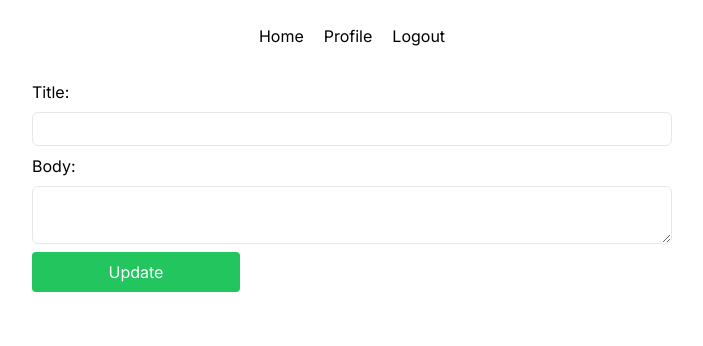
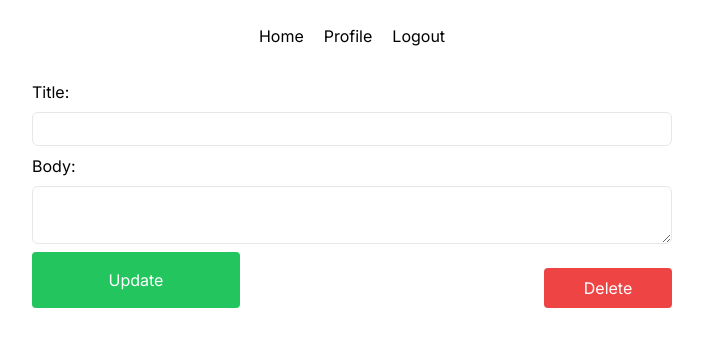
Before and after one commit to b14ck0ps/personaljournal-frontend, a Next.js app: page /journal/edit/1 in a window 1280 px wide. Shown: the top 346 px of the page, without its empty margins (288-991 px from the left). Built offline with nearby package versions, Linux system fonts and the light colour scheme; no server answers; sample sign-in values are in the browser's storage.

Commit message:
Delete a journal entry

```diff
--- a/app/journal/edit/[id]/page.tsx
+++ b/app/journal/edit/[id]/page.tsx
@@ -49,6 +49,15 @@ const JournalEntryField = ({ params }: Props) => {
         window.location.href = "/profile";
     };
 
+    const handleDelete = () => {
+        const confirmed = window.confirm("Are you sure you want to delete this journal entry?");
+
+        if (confirmed) {
+            axiosWithAuth.delete(`/journalEntry/${id}`);
+            window.location.href = "/profile";
+        }
+    };
+
     return (
         <form className="flex flex-col w-1/2 mx-auto mt-5"
             onSubmit={handleSubmit}>
@@ -61,7 +70,6 @@ const JournalEntryField = ({ params }: Props) => {
                 onChange={(e) => setTitle(e.target.value)}
                 className="p-1 my-2 border rounded-md"
             />
-
             <label htmlFor="body">Body:</label>
             <textarea
                 id="body"
@@ -70,10 +78,14 @@ const JournalEntryField = ({ params }: Props) => {
                 onChange={(e) => setBody(e.target.value)}
                 className="p-1 my-2 border rounded-md"
             ></textarea>
-
-            <button type="submit" className="px-4 py-2 text-white bg-green-500 rounded w-52">
-                Update
-            </button>
+            <div className="flex justify-between">
+                <button type="submit" className="px-4 py-2 text-white bg-green-500 rounded w-52 hover:bg-green-600">
+                    Update
+                </button>
+                <button onClick={handleDelete} className="w-32 py-2 mt-4 text-white bg-red-500 rounded hover:bg-red-600">
+                    Delete
+                </button>
+            </div>
         </form>
     );
 };
```
